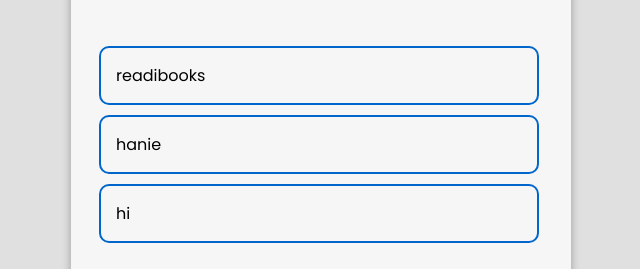
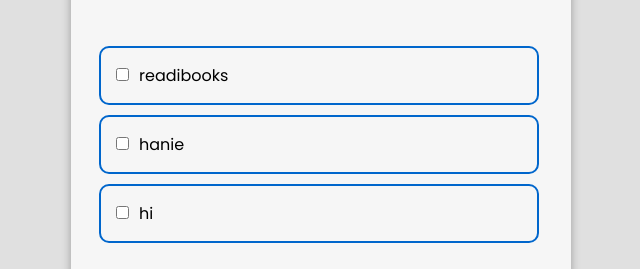
Before and after one commit to Hanieh-Sadeghi/TodoApp-TypeScript, an Angular app: page / in a window 1280 px wide. Shown: the part 209-478 px from the top of the page, without its empty margins (319-959 px from the left). Built offline with nearby package versions, Linux system fonts and the light colour scheme.

Commit message:
add bug input test h html

```diff
--- a/src/app/li/li.component.html
+++ b/src/app/li/li.component.html
@@ -2,7 +2,7 @@
 
   <div id="task">
 
-    <!-- <input (click)="test(checkBox.checked)" type="checkbox" #checkBox/> -->
+    <input (click)="test(checkBox.checked)" type="checkbox" #checkBox/>
 
     <span>{{task}}</span>
 
```
